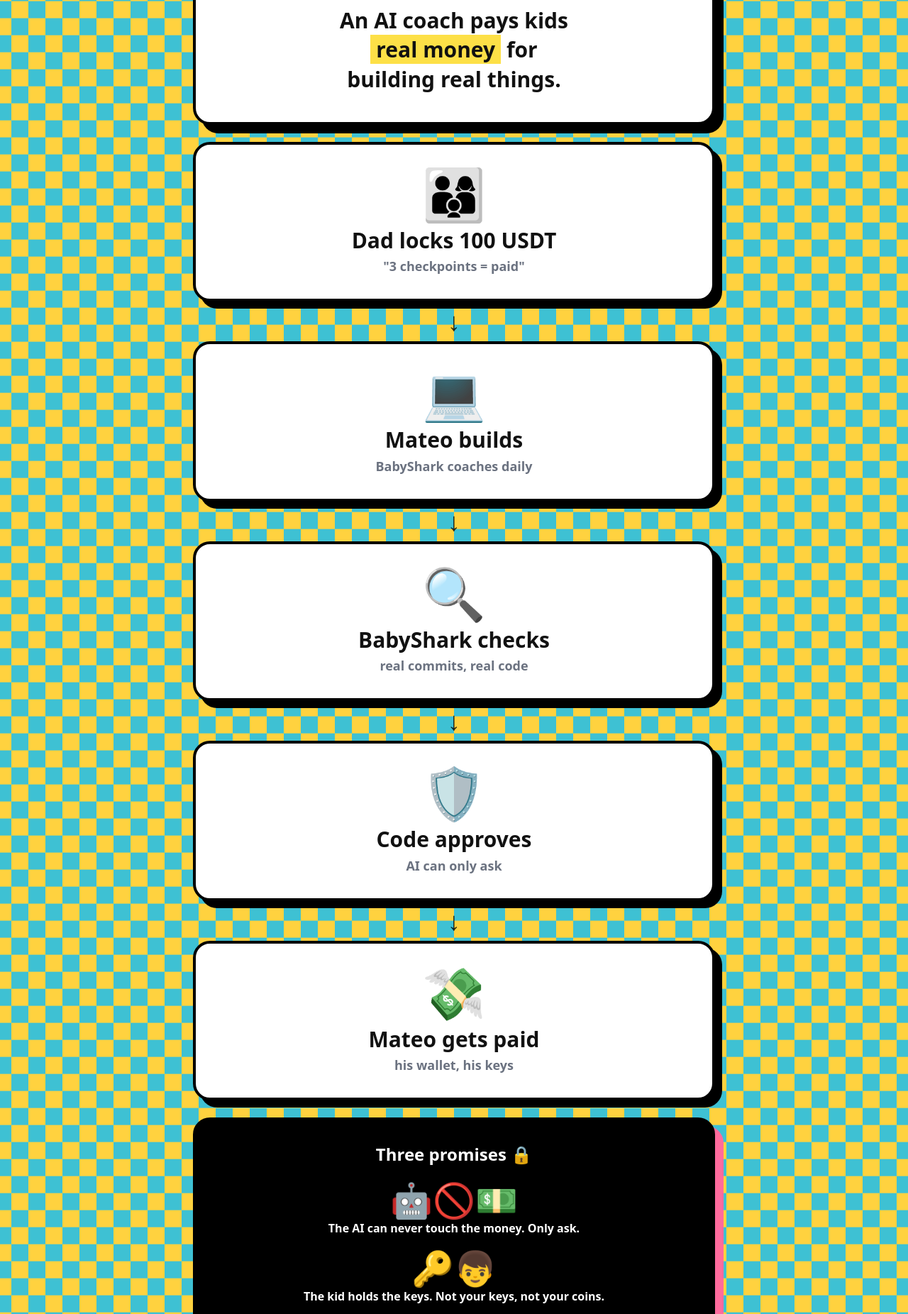
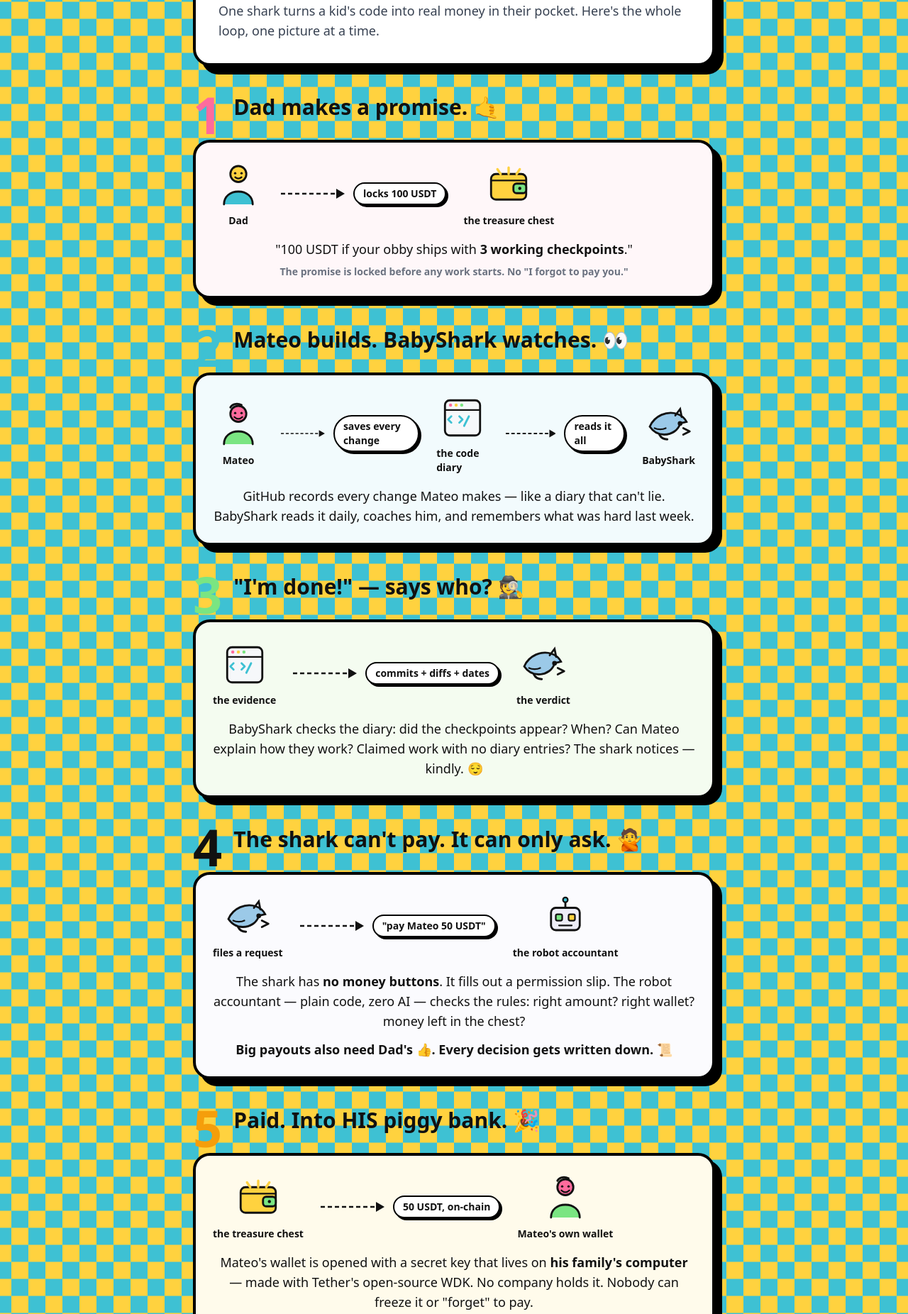
Before and after one commit to satojandro/pocketvc, a Next.js app in the folder web/: page /eli5 in a window 1280 px wide. Shown: the part 220-2072 px from the top of the page at 71% size. Built offline with nearby package versions, Linux system fonts and the light colour scheme.

Commit message:
ELI5 rebuilt as Multiverse-style diagram frames: custom SVG line-art characters, labeled arrows, one concept per frame

```diff
--- a/web/src/app/eli5/page.tsx
+++ b/web/src/app/eli5/page.tsx
@@ -2,84 +2,293 @@
 
 const CHECKER = "repeating-conic-gradient(#FFD23F 0% 25%, #3EC1D3 0% 50%) 50% / 48px 48px";
 
-const STEPS = [
-  { emoji: "👨‍👩‍👦", big: "Dad locks 100 USDT", tiny: "\"3 checkpoints = paid\"" },
-  { emoji: "💻", big: "Mateo builds", tiny: "BabyShark coaches daily" },
-  { emoji: "🔍", big: "BabyShark checks", tiny: "real commits, real code" },
-  { emoji: "🛡️", big: "Code approves", tiny: "AI can only ask" },
-  { emoji: "💸", big: "Mateo gets paid", tiny: "his wallet, his keys" },
-];
+/* ---- flat line-art icons (monoline, tiny color fills — Berd/Multiverse style) ---- */
+
+function SharkIcon({ size = 72 }: { size?: number }) {
+  return (
+    <svg width={size} height={size} viewBox="0 0 64 64" fill="none">
+      <path d="M8 34c6-14 22-20 34-16 6 2 10 6 12 10l-8 2c-2 8-10 14-20 14-8 0-14-4-18-10z" stroke="#111" strokeWidth="2.5" fill="#9BC9E8" />
+      <path d="M20 44c2 4 6 6 10 6M40 20l6-8 2 10" stroke="#111" strokeWidth="2.5" strokeLinecap="round" />
+      <circle cx="46" cy="30" r="3" fill="#111" />
+      <path d="M50 36l8 4-8 4" stroke="#111" strokeWidth="2.5" strokeLinecap="round" strokeLinejoin="round" />
+      <path d="M14 36c4 2 10 2 14 0" stroke="#111" strokeWidth="2" strokeLinecap="round" />
+    </svg>
+  );
+}
+
+function DadIcon({ size = 72 }: { size?: number }) {
+  return (
+    <svg width={size} height={size} viewBox="0 0 64 64" fill="none">
+      <circle cx="32" cy="18" r="10" stroke="#111" strokeWidth="2.5" fill="#FFD23F" />
+      <path d="M14 56c0-10 8-16 18-16s18 6 18 16" stroke="#111" strokeWidth="2.5" fill="#3EC1D3" strokeLinecap="round" />
+      <circle cx="28" cy="17" r="1.5" fill="#111" />
+      <circle cx="36" cy="17" r="1.5" fill="#111" />
+      <path d="M28 22c2.5 2 5.5 2 8 0" stroke="#111" strokeWidth="2" strokeLinecap="round" />
+    </svg>
+  );
+}
+
+function KidIcon({ size = 72 }: { size?: number }) {
+  return (
+    <svg width={size} height={size} viewBox="0 0 64 64" fill="none">
+      <circle cx="32" cy="18" r="10" stroke="#111" strokeWidth="2.5" fill="#FF6B9D" />
+      <path d="M14 56c0-10 8-16 18-16s18 6 18 16" stroke="#111" strokeWidth="2.5" fill="#7AE582" strokeLinecap="round" />
+      <circle cx="28" cy="17" r="1.5" fill="#111" />
+      <circle cx="36" cy="17" r="1.5" fill="#111" />
+      <path d="M27 22c3 3 7 3 10 0" stroke="#111" strokeWidth="2" strokeLinecap="round" />
+      <path d="M22 10c2-4 8-6 14-3" stroke="#111" strokeWidth="2.5" strokeLinecap="round" />
+    </svg>
+  );
+}
+
+function RobotAccountantIcon({ size = 72 }: { size?: number }) {
+  return (
+    <svg width={size} height={size} viewBox="0 0 64 64" fill="none">
+      <rect x="14" y="20" width="36" height="28" rx="6" stroke="#111" strokeWidth="2.5" fill="#EDEDF7" />
+      <line x1="32" y1="12" x2="32" y2="20" stroke="#111" strokeWidth="2.5" />
+      <circle cx="32" cy="10" r="3" fill="#3EC1D3" stroke="#111" strokeWidth="2" />
+      <rect x="20" y="28" width="8" height="8" rx="2" stroke="#111" strokeWidth="2" fill="#7AE582" />
+      <rect x="36" y="28" width="8" height="8" rx="2" stroke="#111" strokeWidth="2" fill="#FFD23F" />
+      <path d="M24 42h16" stroke="#111" strokeWidth="2" strokeLinecap="round" />
+    </svg>
+  );
+}
+
+function WalletIcon({ size = 72 }: { size?: number }) {
+  return (
+    <svg width={size} height={size} viewBox="0 0 64 64" fill="none">
+      <rect x="10" y="18" width="44" height="32" rx="6" stroke="#111" strokeWidth="2.5" fill="#FFD23F" />
+      <path d="M10 26h44" stroke="#111" strokeWidth="2" />
+      <rect x="38" y="30" width="16" height="12" rx="4" stroke="#111" strokeWidth="2.5" fill="#7AE582" />
+      <circle cx="46" cy="36" r="2" fill="#111" />
+      <path d="M18 12l4 6M32 10v8M46 12l-4 6" stroke="#FFD23F" strokeWidth="3" strokeLinecap="round" />
+    </svg>
+  );
+}
+
+function RepoIcon({ size = 72 }: { size?: number }) {
+  return (
+    <svg width={size} height={size} viewBox="0 0 64 64" fill="none">
+      <rect x="10" y="10" width="44" height="44" rx="6" stroke="#111" strokeWidth="2.5" fill="#F6F8FA" />
+      <path d="M10 22h44" stroke="#111" strokeWidth="2" />
+      <circle cx="17" cy="16" r="2" fill="#FF6B9D" />
+      <circle cx="24" cy="16" r="2" fill="#FFD23F" />
+      <circle cx="31" cy="16" r="2" fill="#7AE582" />
+      <path d="M18 30l-4 4 4 4M28 30l4 4-4 4M34 42l6-12" stroke="#3EC1D3" strokeWidth="2.5" strokeLinecap="round" strokeLinejoin="round" />
+    </svg>
+  );
+}
+
+function Arrow({ label, flip = false }: { label: string; flip?: boolean }) {
+  return (
+    <div className={`flex items-center gap-3 py-1 ${flip ? "flex-row-reverse" : ""}`}>
+      <svg width="90" height="24" viewBox="0 0 90 24" className={flip ? "rotate-180" : ""} aria-hidden>
+        <line x1="0" y1="12" x2="78" y2="12" stroke="#111" strokeWidth="2.5" strokeDasharray="6 4" />
+        <polygon points="78,5 90,12 78,19" fill="#111" />
+      </svg>
+      <span className="rounded-full border-2 border-black bg-white px-3 py-1 text-sm font-bold shadow-[3px_3px_0_0_rgba(0,0,0,1)]">
+        {label}
+      </span>
+    </div>
+  );
+}
+
+function Frame({ children, bg = "#FFFFFF" }: { children: React.ReactNode; bg?: string }) {
+  return (
+    <div className="rounded-3xl border-4 border-black p-6 shadow-[10px_10px_0_0_rgba(0,0,0,1)]" style={{ background: bg }}>
+      {children}
+    </div>
+  );
+}
+
+function StepNumber({ n, color }: { n: number; color: string }) {
+  return (
+    <div className="flex items-start gap-4">
+      <span className="text-6xl font-black leading-none" style={{ color }}>{n}</span>
+      <div className="pt-1">{null}</div>
+    </div>
+  );
+}
 
 export default function Eli5() {
   return (
     <main className="min-h-screen" style={{ background: CHECKER }}>
       <div className="mx-auto max-w-3xl px-4 py-8">
         <header className="flex items-center justify-between rounded-2xl bg-white px-6 py-4 shadow-[8px_8px_0_0_rgba(0,0,0,1)]">
-          <span className="text-lg font-black">🦈 BabyShark, explained with pictures</span>
-          <Link href="/" className="rounded-xl border-2 border-black px-4 py-2 text-sm font-bold hover:bg-yellow-100">
+          <span className="text-lg font-black">🦈 BabyShark — the whole loop, one picture at a time</span>
+          <Link href="/" className="rounded-xl border-2 border-black bg-white px-4 py-2 text-sm font-bold hover:bg-yellow-100">
             ← Home
           </Link>
         </header>
 
-        {/* The one-sentence version */}
-        <div className="mt-6 rounded-3xl border-4 border-black bg-white p-10 text-center shadow-[12px_12px_0_0_rgba(0,0,0,1)]">
-          <p className="text-4xl">🦈💰</p>
-          <p className="mt-4 text-3xl font-black leading-snug">
-            An AI coach pays kids<br />
-            <span className="bg-yellow-300 px-2">real money</span> for<br />
-            building real things.
+        {/* Title frame */}
+        <div className="mt-6 rounded-3xl border-4 border-black bg-white p-8 shadow-[12px_12px_0_0_rgba(0,0,0,1)]">
+          <h1 className="text-4xl font-black leading-tight">How does BabyShark work?</h1>
+          <p className="mt-3 text-lg font-medium text-gray-700">
+            One shark turns a kid&apos;s code into real money in their pocket.
+            Here&apos;s the whole loop, one picture at a time.
           </p>
         </div>
 
-        {/* The flow — one giant visual, few words */}
-        <div className="mt-6 space-y-0">
-          {STEPS.map((s, i) => (
-            <div key={i}>
-              <div className="rounded-3xl border-4 border-black bg-white p-8 text-center shadow-[10px_10px_0_0_rgba(0,0,0,1)]">
-                <p className="text-7xl">{s.emoji}</p>
-                <p className="mt-3 text-3xl font-black leading-tight">{s.big}</p>
-                <p className="mt-1 text-lg font-semibold text-gray-500">{s.tiny}</p>
+        {/* FRAME 1 */}
+        <div className="mt-8">
+          <div className="flex items-start gap-4">
+            <span className="text-7xl font-black leading-none text-[#FF6B9D]">1</span>
+            <h2 className="pt-2 text-3xl font-black">Dad makes a promise. 🤙</h2>
+          </div>
+          <Frame bg="#FFF7F9">
+            <div className="flex flex-col items-center gap-2 sm:flex-row sm:gap-6">
+              <div className="flex flex-col items-center">
+                <DadIcon />
+                <span className="mt-1 text-sm font-bold">Dad</span>
               </div>
-              {i < STEPS.length - 1 && (
-                <p className="py-2 text-center text-4xl font-black text-black/80">↓</p>
-              )}
+              <Arrow label="locks 100 USDT" />
+              <div className="flex flex-col items-center">
+                <WalletIcon />
+                <span className="mt-1 text-sm font-bold">the treasure chest</span>
+              </div>
             </div>
-          ))}
+            <p className="mt-4 text-center text-lg font-medium">
+              &quot;100 USDT if your obby ships with <b>3 working checkpoints</b>.&quot;
+            </p>
+            <p className="mt-2 text-center text-sm font-semibold text-gray-500">
+              The promise is locked before any work starts. No &quot;I forgot to pay you.&quot;
+            </p>
+          </Frame>
         </div>
 
-        {/* Three rules, three icons */}
-        <div className="mt-6 rounded-3xl border-4 border-black bg-black p-8 text-center text-white shadow-[12px_12px_0_0_rgba(255,107,157,1)]">
-          <p className="text-2xl font-black">Three promises 🔒</p>
-          <div className="mt-6 space-y-5">
-            <div>
-              <p className="text-5xl">🤖🚫💵</p>
-              <p className="mt-1 font-bold">The AI can never touch the money. Only ask.</p>
+        {/* FRAME 2 */}
+        <div className="mt-8">
+          <div className="flex items-start gap-4">
+            <span className="text-7xl font-black leading-none text-[#3EC1D3]">2</span>
+            <h2 className="pt-2 text-3xl font-black">Mateo builds. BabyShark watches. 👀</h2>
+          </div>
+          <Frame bg="#F2FBFD">
+            <div className="flex flex-col items-center gap-2 sm:flex-row sm:gap-6">
+              <div className="flex flex-col items-center">
+                <KidIcon />
+                <span className="mt-1 text-sm font-bold">Mateo</span>
+              </div>
+              <Arrow label="saves every change" />
+              <div className="flex flex-col items-center">
+                <RepoIcon />
+                <span className="mt-1 text-sm font-bold">the code diary</span>
+              </div>
+              <Arrow label="reads it all" />
+              <div className="flex flex-col items-center">
+                <SharkIcon />
+                <span className="mt-1 text-sm font-bold">BabyShark</span>
+              </div>
             </div>
-            <div>
-              <p className="text-5xl">🔑👦</p>
-              <p className="mt-1 font-bold">The kid holds the keys. Not your keys, not your coins.</p>
+            <p className="mt-4 text-center text-lg font-medium">
+              GitHub records every change Mateo makes — like a diary that can&apos;t lie.
+              BabyShark reads it daily, coaches him, and remembers what was hard last week.
+            </p>
+          </Frame>
+        </div>
+
+        {/* FRAME 3 */}
+        <div className="mt-8">
+          <div className="flex items-start gap-4">
+            <span className="text-7xl font-black leading-none text-[#7AE582]">3</span>
+            <h2 className="pt-2 text-3xl font-black">&quot;I&apos;m done!&quot; — says who? 🕵️</h2>
+          </div>
+          <Frame bg="#F4FCF0">
+            <div className="flex flex-col items-center gap-2 sm:flex-row sm:gap-6">
+              <div className="flex flex-col items-center">
+                <RepoIcon />
+                <span className="mt-1 text-sm font-bold">the evidence</span>
+              </div>
+              <Arrow label="commits + diffs + dates" />
+              <div className="flex flex-col items-center">
+                <SharkIcon />
+                <span className="mt-1 text-sm font-bold">the verdict</span>
+              </div>
             </div>
-            <div>
-              <p className="text-5xl">📜👀</p>
-              <p className="mt-1 font-bold">Every decision is written down. Parents see everything.</p>
+            <p className="mt-4 text-center text-lg font-medium">
+              BabyShark checks the diary: did the checkpoints appear? When? Can Mateo
+              explain how they work? Claimed work with no diary entries? The shark notices — kindly. 😌
+            </p>
+          </Frame>
+        </div>
+
+        {/* FRAME 4 */}
+        <div className="mt-8">
+          <div className="flex items-start gap-4">
+            <span className="text-7xl font-black leading-none text-[#111]">4</span>
+            <h2 className="pt-2 text-3xl font-black">The shark can&apos;t pay. It can only ask. 🙅</h2>
+          </div>
+          <Frame bg="#FBFBFE">
+            <div className="flex flex-col items-center gap-2 sm:flex-row sm:gap-6">
+              <div className="flex flex-col items-center">
+                <SharkIcon />
+                <span className="mt-1 text-sm font-bold">files a request</span>
+              </div>
+              <Arrow label='"pay Mateo 50 USDT"' />
+              <div className="flex flex-col items-center">
+                <RobotAccountantIcon />
+                <span className="mt-1 text-sm font-bold">the robot accountant</span>
+              </div>
             </div>
+            <p className="mt-4 text-center text-lg font-medium">
+              The shark has <b>no money buttons</b>. It fills out a permission slip.
+              The robot accountant — plain code, zero AI — checks the rules:
+              right amount? right wallet? money left in the chest?
+            </p>
+            <p className="mt-3 text-center text-lg font-black">
+              Big payouts also need Dad&apos;s 👍. Every decision gets written down. 📜
+            </p>
+          </Frame>
+        </div>
+
+        {/* FRAME 5 */}
+        <div className="mt-8">
+          <div className="flex items-start gap-4">
+            <span className="text-7xl font-black leading-none text-[#F59E0B]">5</span>
+            <h2 className="pt-2 text-3xl font-black">Paid. Into HIS piggy bank. 🎉</h2>
+          </div>
+          <Frame bg="#FFFBEB">
+            <div className="flex flex-col items-center gap-2 sm:flex-row sm:gap-6">
+              <div className="flex flex-col items-center">
+                <WalletIcon />
+                <span className="mt-1 text-sm font-bold">the treasure chest</span>
+              </div>
+              <Arrow label="50 USDT, on-chain" />
+              <div className="flex flex-col items-center">
+                <KidIcon />
+                <span className="mt-1 text-sm font-bold">Mateo&apos;s own wallet</span>
+              </div>
+            </div>
+            <p className="mt-4 text-center text-lg font-medium">
+              Mateo&apos;s wallet is opened with a secret key that lives on{" "}
+              <b>his family&apos;s computer</b> — made with Tether&apos;s open-source WDK.
+              No company holds it. Nobody can freeze it or &quot;forget&quot; to pay.
+              <br />
+              <b>Not your keys, not your coins — so we gave the kid the keys.</b> 🔑
+            </p>
+          </Frame>
+        </div>
+
+        {/* Loop close */}
+        <div className="mt-8 rounded-3xl border-4 border-black bg-black p-8 text-center text-white shadow-[12px_12px_0_0_rgba(255,107,157,1)]">
+          <p className="text-2xl font-black">Then the loop runs again. 🔁</p>
+          <p className="mt-3 text-lg font-medium text-gray-300">
+            New milestone. New skills. Bigger builds. The trash stays un-taken —
+            and nobody misses it.
+          </p>
+          <div className="mt-6 flex flex-wrap justify-center gap-3">
+            <Link href="/chat" className="rounded-2xl border-2 border-[#FFD23F] bg-[#FFD23F] px-8 py-3 text-lg font-black text-black shadow-[6px_6px_0_0_rgba(255,255,255,0.9)] transition hover:translate-x-1 hover:translate-y-1 hover:shadow-none">
+              Meet the Shark →
+            </Link>
+            <Link href="/how-it-works" className="rounded-2xl border-2 border-white px-8 py-3 text-lg font-bold text-white transition hover:bg-white/10">
+              Skeptic? Under the hood →
+            </Link>
           </div>
         </div>
 
-        {/* Ending */}
-        <div className="mt-6 mb-4 rounded-3xl border-4 border-black bg-white p-10 text-center shadow-[12px_12px_0_0_rgba(62,193,211,1)]">
-          <p className="text-6xl">🎉</p>
-          <p className="mt-3 text-2xl font-black">Chores taught responsibility.<br />BabyShark teaches building.</p>
-          <Link href="/chat" className="mt-6 inline-block rounded-2xl border-2 border-black bg-[#FFD23F] px-8 py-3 text-lg font-black shadow-[6px_6px_0_0_rgba(0,0,0,1)] transition hover:translate-x-1 hover:translate-y-1 hover:shadow-none">
-            Meet the Shark →
-          </Link>
-          <p className="mt-4 text-sm font-bold text-gray-500">
-            Skeptic? Read{" "}
-            <Link href="/how-it-works" className="underline decoration-4 decoration-[#3EC1D3] underline-offset-4">
-              exactly how it works under the hood →
-            </Link>
-          </p>
-        </div>
+        <footer className="py-6 text-center text-sm font-semibold text-black/60">
+          Built at Aleph Hackathon 2026 · Powered by Tether WDK
+        </footer>
       </div>
     </main>
   );
```
